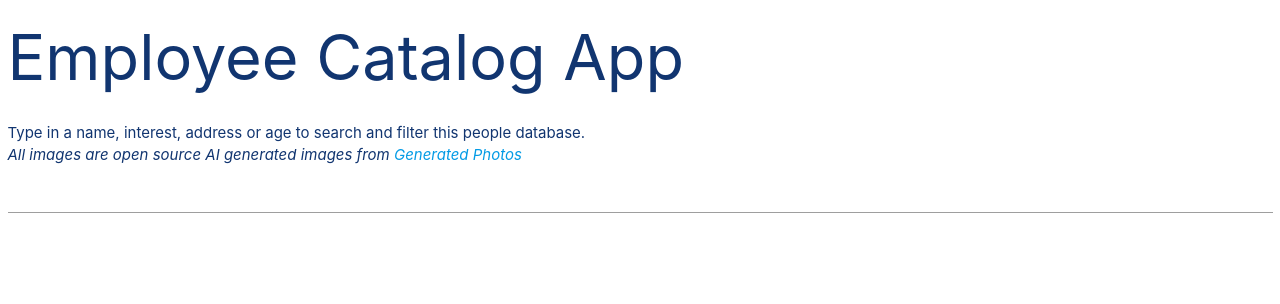
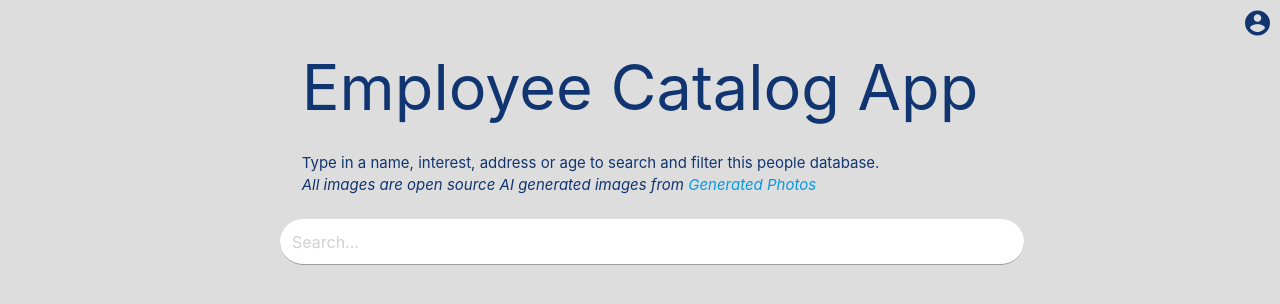
Before and after one commit to Ry-Hebert/employee-catalog, a website: page public/index.html in a window 1280 px wide. Drawn offline with nearby package versions, Linux system fonts and the light colour scheme.

Commit message:
layout changes

```diff
--- a/public/assets/scss/_large.scss
+++ b/public/assets/scss/_large.scss
@@ -0,0 +1,17 @@
+body{
+    display: flex;
+    flex-flow: column;
+    align-items: center;
+}
+
+.header-content{
+    max-width: 75vw;
+}
+
+main{
+    max-width: 75vw;
+}
+
+.search{
+    max-width: 75%;
+}
--- a/public/assets/scss/_small.scss
+++ b/public/assets/scss/_small.scss
@@ -49,6 +49,7 @@ $pg-pad: .5rem;
 body{
     color: #113570;
     margin: .5rem;
+    background-color: #ddd;
 }
 
 h1{
@@ -58,10 +59,39 @@ h1{
 header{
     display: flex;
     flex-flow: column;
+    width: 100%;
+}
+
+main{
+    width: 100%;
+    display: flex;
+    flex-flow: column;
+    align-items: center;
 }
 
 .search-bar{
+    margin: 1.5rem 0rem;
+    width: 100%;
     .employee-search-field{
-        // border-radius: 5rem !important;
+        border-radius: 5rem !important;
+        background-color: #fff !important;
+        margin: 0rem !important;
+        padding: 0rem .8rem !important;
     }
 }
+
+.search{
+    width: 100%;
+}
+
+.login{
+    width: 100%;
+    display: flex;
+    justify-content: flex-end;
+}
+
+.header-content{
+    display: flex;
+    flex-flow: column;
+    align-self: center;
+}
--- a/public/index.html
+++ b/public/index.html
@@ -11,15 +11,23 @@
 </head>
 <body>
     <header>
-        <h1>Employee Catalog App</h1>
-        <p>Type in a name, interest, address or age to search and filter this people database.</p>
-        <i><p>All images are open source AI generated images from <a href="https://generated.photos">Generated Photos</a></p></i>
+        <div class="login">
+            <i class="small material-icons">account_circle</i>
+        </div>
+        <div class="header-content">
+            <h1>Employee Catalog App</h1>
+            <p>Type in a name, interest, address or age to search and filter this people database.</p>
+            <i><p>All images are open source AI generated images from <a href="https://generated.photos">Generated Photos</a></p></i>
+        </div>
     </header>
     <main>
+        <section class="search" >
+            <div class="search-bar">
+                <input class="employee-search-field" type="search" placeholder="Search...">
+            </div>
+        </section>
         <section>
-            <div class="search-bar">
-                <input class="employee-search-field" type="search">
-            </div>
+
         </section>
     </main>
 </body>
```
Also changed, not shown: public/assets/scss/styles.css, 1 other file.
